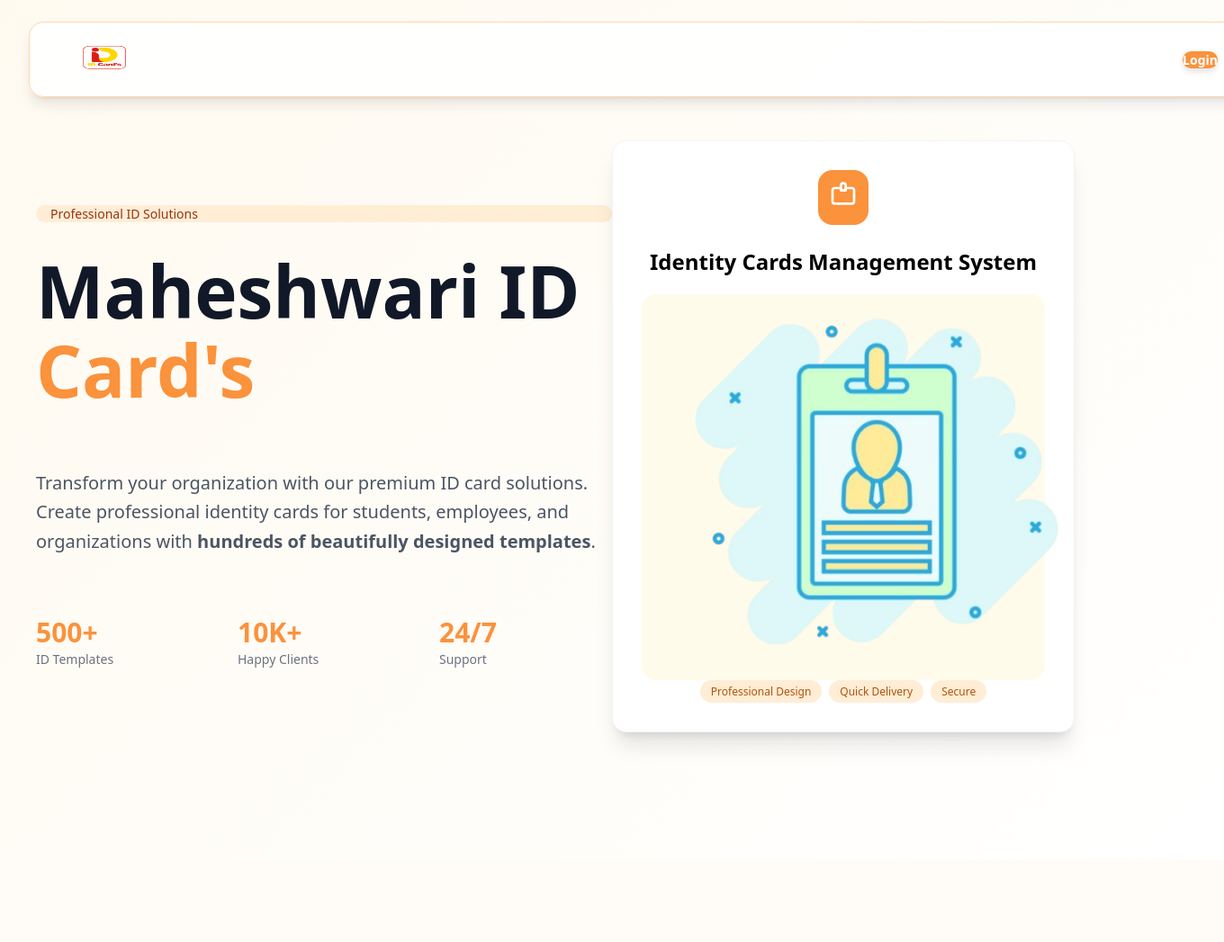
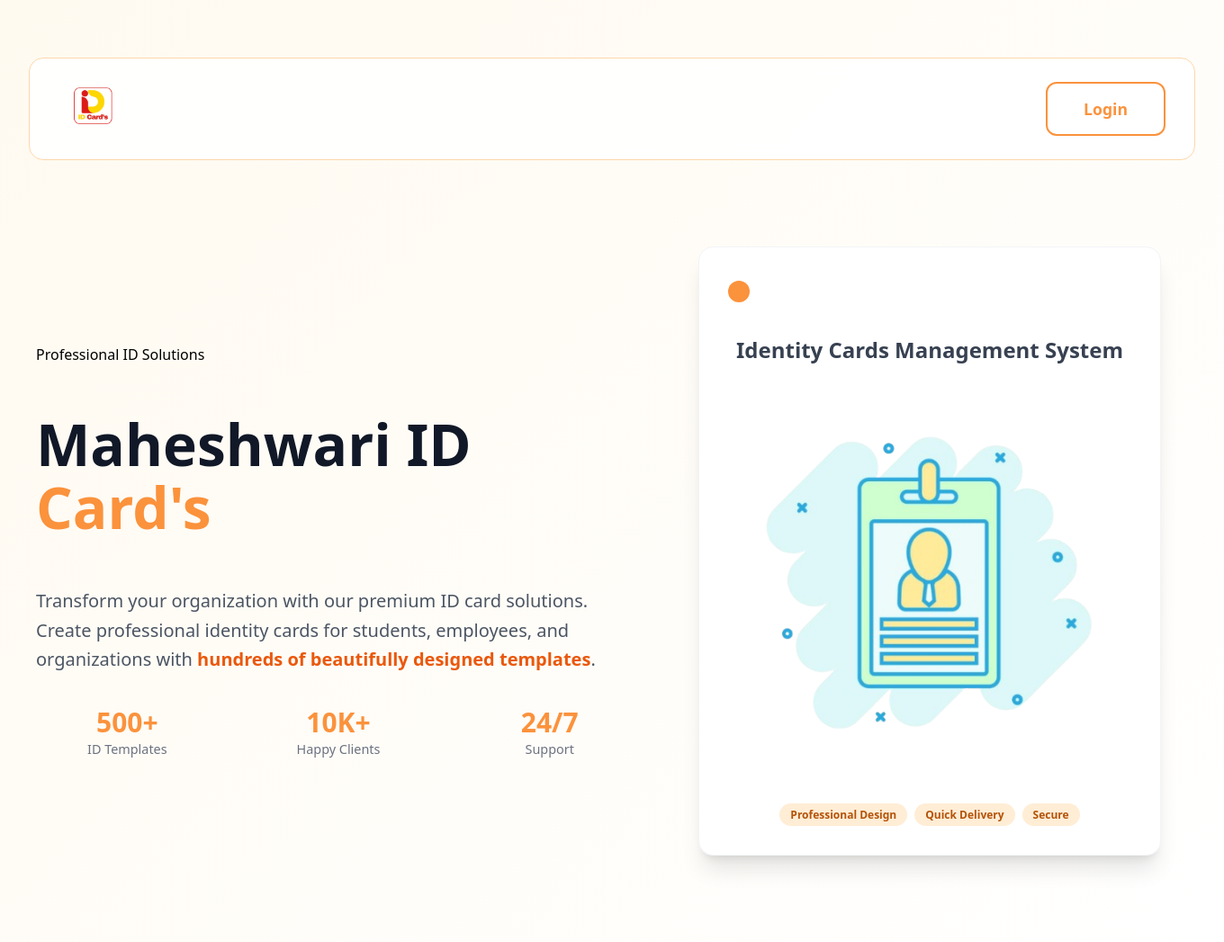
Before and after one commit to paavn17/maheshwari-php, a PHP site: page / in a window 1360 px wide. Shown: the whole page at 90% size. Before the commit the page ends 829 px from the top, so only its background shows below. Run offline with PHP 8.4, Linux system fonts and the light colour scheme.

Commit message:
landing page changes

```diff
--- a/index.php
+++ b/index.php
@@ -5,184 +5,257 @@
   <title>Maheshwari ID Card's — Landing Page</title>
   <meta name="viewport" content="width=device-width, initial-scale=1" />
   <style>
-        body { margin:0; font-family:ui-sans-serif,system-ui,Arial,sans-serif; background: linear-gradient(135deg,#FFFAF0 0%,#FFF 100%);}
-        .min-h-screen {min-height: 100vh;}
-        .px-4 {padding-left:1rem; padding-right:1rem;}
-        .md\:px-8 {padding-left:2rem; padding-right:2rem;}
-        .px-6 {padding-left:1.5rem; padding-right:1.5rem;}
-        .md\:px-10 {padding-left:2.5rem; padding-right:2.5rem;}
-        .p-8 {padding:2rem;}
-        .pt-6 {padding-top:1.5rem;}
-        .py-4 {padding-top:1rem; padding-bottom:1rem;}
-        .max-w-7xl {max-width:80rem; margin-left:auto; margin-right:auto;}
-        .bg-white\/90 {background-color: rgba(255, 255, 255, 0.9);}
-        .backdrop-blur-md {backdrop-filter: blur(8px);}
-        .border {border: 1px solid #fed7aa;} /* orange-100 */
-        .rounded-2xl {border-radius:1rem;}
-        .shadow-lg {box-shadow: 0 10px 15px -3px rgba(0,0,0,.1), 0 4px 6px -4px rgba(0,0,0,.1);}
-        .flex {display:flex;}
-        .flex-col {flex-direction: column;}
-        .sm\:flex-row {flex-direction: row;}
-        .justify-between {justify-content: space-between;}
-        .items-center {align-items: center;}
-        .gap-4 {gap: 1rem;}
-        .pt-12 {padding-top: 3rem;}
-        .mt-12 {margin-top: 3rem;}
-        .flex-1 {flex: 1;}
-        .text-center {text-align: center;}
-        .md\:text-left {text-align: left;}
-        .space-y-8 > * + * {margin-top: 2rem;}
-        .bg-orange-100 {background:#FFEDD5;}
-        .text-orange-800 {color:#9A3412;}
-        .rounded-full {border-radius:9999px;}
-        .text-sm {font-size:.875rem;}
-        .font-medium {font-weight:500;}
-        .mb-6 {margin-bottom:1.5rem;}
-        .text-5xl {font-size:3rem;}
-        .md\:text-7xl {font-size:5rem;}
-        .font-bold {font-weight:700;}
-        .text-gray-900 {color:#111827;}
-        .leading-tight {line-height:1.1;}
-        .text-orange-400 {color:#FB923C;}
-        .text-lg {font-size:1.125rem;}
-        .md\:text-xl {font-size:1.25rem;}
-        .text-gray-600 {color:#4B5563;}
-        .max-w-2xl {max-width:42rem;}
-        .leading-relaxed {line-height:1.625;}
-        .grid {display:grid;}
-        .grid-cols-3 {grid-template-columns:repeat(3,1fr);}
-        .gap-8 {gap:2rem;}
-        .pt-8 {padding-top:2rem;}
-        .sm\:text-left {text-align:left;}
-        .text-3xl {font-size:1.875rem;}
-        .text-gray-500 {color:#6B7280;}
-        .bg-white {background:#FFF;}
-        .p-8 {padding:2rem;}
-        .rounded-2xl {border-radius:1rem;}
-        .shadow-xl {box-shadow:0 20px 25px -5px rgba(0,0,0,.1),0 8px 10px -6px rgba(0,0,0,.1);}
-        .border-gray-100 {border-color:#F3F4F6;}
-        .max-w-md {max-width:28rem;}
-        .flex-wrap {flex-wrap:wrap;}
-        .gap-2 {gap:.5rem;}
-        .justify-center {justify-content:center;}
-        .bg-orange-400 {background:#FB923C;}
-        .p-3 {padding:.75rem;}
-        .rounded-xl {border-radius:.75rem;}
-        .text-white {color:#FFF;}
-        .border-4 {border-width:4px;}
-        .border-orange-200 {border-color:#FED7AA;}
-        .rounded-lg {border-radius:.5rem;}
-        .object-cover {object-fit:cover;}
-        .bg-orange-50 {background:#FFFBEB;}
-        .px-3 {padding-left:.75rem;padding-right:.75rem;}
-        .py-1 {padding-top:.25rem;padding-bottom:.25rem;}
-        .text-orange-700 {color:#B45309;}
-        .text-xs {font-size: .75rem;}
-        .font-semibold {font-weight:600;}
-        .hover\:bg-gray-200:hover {background:#E5E7EB;}
-        .hover\:bg-orange-500:hover {background:#F97316;}
-        .rounded-xl {border-radius:1rem;}
-        .w-full {width:100%;}
-        .sm\:w-auto {width:auto;}
-        .text-gray-700 {color:#374151;}
-        .border-gray-200 {border-color:#E5E7EB;}
-        .transition-colors {transition: background-color 0.3s;}
-        .text-white {color:#FFF;}
-        .shadow-md {box-shadow: 0 4px 6px rgba(0,0,0,0.1);}
-        .cursor-pointer {cursor:pointer;}
+    body {
+      margin: 0;
+      font-family: ui-sans-serif, system-ui, Arial, sans-serif;
+      background: linear-gradient(135deg, #FFFAF0 0%, #FFF 100%);
+    }
+
+    /* Add more top padding to container for space above navbar */
+    .pt-6 {
+      padding-top: 4rem; /* Increased gap from top of screen */
+      padding-left: 1rem;
+      padding-right: 1rem;
+    }
+    @media (min-width: 768px) {
+      .pt-6 {
+        padding-left: 2rem;
+        padding-right: 2rem;
+      }
+    }
+
+    /* Navbar */
+    nav {
+      background: rgba(255, 255, 255, 0.9);
+      backdrop-filter: blur(8px);
+      border: 1px solid #fed7aa;
+      border-radius: 1rem;
+      padding: 1rem 2rem;
+      max-width: 80rem;
+      margin: auto;
+    }
+    nav img {
+      max-height: 80px; /* Increased logo height from 50 to 80 */
+      width: auto;
+    }
+    .nav-container {
+      display: flex;
+      justify-content: space-between;
+      align-items: center;
+    }
+    .login-btn {
+      display: inline-block;
+      padding: 1rem 2.5rem;
+      font-size: 1.1rem;
+      font-weight: 600;
+      border-radius: 0.75rem;
+      border: 2px solid #FB923C;
+      color: #FB923C;
+      background: transparent;
+      text-decoration: none;
+      transition: all 0.3s;
+    }
+    .login-btn:hover {
+      background: #FB923C;
+      color: #fff;
+    }
+
+    /* Hero */
+    .hero {
+      padding: 4rem 1.5rem;
+    }
+    @media (min-width: 768px) {
+      .hero {
+        padding: 6rem 2.5rem;
+      }
+    }
+    .hero-container {
+      max-width: 80rem;
+      margin: auto;
+      display: flex;
+      flex-direction: column-reverse;
+      gap: 3rem;
+    }
+    @media (min-width: 1024px) {
+      .hero-container {
+        flex-direction: row;
+        align-items: center;
+        gap: 4rem;
+      }
+    }
+
+    /* Left content */
+    .hero h1 {
+      font-size: 2.5rem;
+      font-weight: 700;
+      color: #111827;
+      line-height: 1.1;
+    }
+    @media (min-width: 768px) {
+      .hero h1 {
+        font-size: 4rem;
+      }
+    }
+    .hero h1 span {
+      color: #FB923C;
+    }
+    .hero p {
+      font-size: 1.125rem;
+      color: #4B5563;
+      max-width: 42rem;
+      line-height: 1.625;
+      margin-top: 1rem;
+      margin-bottom: 2rem;
+    }
+    @media (min-width: 768px) {
+      .hero p {
+        font-size: 1.25rem;
+      }
+    }
+
+    /* Stats */
+    .stats {
+      display: grid;
+      grid-template-columns: repeat(3, 1fr);
+      gap: 2rem;
+      margin-top: 2rem;
+    }
+    .stats div {
+      text-align: center;
+    }
+    .stats .number {
+      font-size: 1.875rem;
+      font-weight: 700;
+      color: #FB923C;
+    }
+    .stats .label {
+      color: #6B7280;
+      font-size: 0.9rem;
+      font-weight: 500;
+    }
+
+    /* Right card */
+    .card {
+      background: #fff;
+      border: 1px solid #F3F4F6;
+      padding: 2rem;
+      border-radius: 1rem;
+      max-width: 28rem;
+      margin: auto;
+      box-shadow: 0 20px 25px -5px rgba(0,0,0,.1),0 8px 10px -6px rgba(0,0,0,.1);
+    }
+    .card-icon {
+      background: #FB923C;
+      padding: 0.75rem;
+      border-radius: 0.75rem;
+      display: inline-flex;
+      justify-content: center;
+      align-items: center;
+      margin-bottom: 1rem;
+    }
+    .card h2 {
+      font-size: 1.5rem;
+      font-weight: 700;
+      text-align: center;
+      margin-bottom: 1.5rem;
+      color: #374151;
+    }
+    .card img {
+      border-radius: 0.5rem;
+      object-fit: cover;
+      width: 100%;
+    }
+    .badge {
+      display: inline-block;
+      padding: 0.25rem 0.75rem;
+      font-size: 0.75rem;
+      font-weight: 600;
+      border-radius: 9999px;
+      background: #FFEDD5;
+      color: #B45309;
+    }
+    .badge-group {
+      margin-top: 1rem;
+      display: flex;
+      flex-wrap: wrap;
+      gap: 0.5rem;
+      justify-content: center;
+    }
   </style>
 </head>
 <body>
   <!-- Navbar -->
   <div class="pt-6 px-4 md:px-8">
-        <nav class="w-full max-w-7xl mx-auto bg-white/90 backdrop-blur-md border border-orange-100 rounded-2xl px-6 md:px-10 shadow-lg">
-            <div class="flex flex-col sm:flex-row justify-between items-center gap-4 py-4">
-                <!-- Logo -->
-                <img src="public/images/logo.png" alt="Logo" width="90" height="50" />
+    <nav>
+      <div class="nav-container">
+        <!-- Left logo -->
+        <img src="public/images/logo.png" alt="Logo" width="auto" height="80" />
 
-                <!-- Login Button -->
-                <div class="w-full sm:w-auto">
-                    <a href="login.php"
-   class="w-full sm:w-auto px-8 py-3 text-sm font-semibold text-white bg-orange-400 hover:bg-orange-500 rounded-xl shadow-md transition-colors cursor-pointer"
-   style="display:inline-block; text-align:center; text-decoration:none;">
-   Login
-</a>
-
-                </div>
+        <!-- Right login -->
+        <a href="login.php" class="login-btn">Login</a>
       </div>
     </nav>
   </div>
 
   <!-- Hero Section -->
-    <section class="min-h-screen bg-gradient-to-br px-6 md:px-16 py-6">
-        <div class="max-w-7xl mx-auto flex flex-col-reverse lg:flex-row items-center gap-16 w-full mt-12">
+  <section class="hero min-h-screen">
+    <div class="hero-container">
       <!-- Left Content -->
-            <div class="flex-1 text-center md:text-left space-y-8">
+      <div class="flex-1 text-center md:text-left">
         <div class="inline-flex items-center px-4 py-2 bg-orange-100 text-orange-800 rounded-full text-sm font-medium mb-6">
           Professional ID Solutions
         </div>
 
-                <h1 class="text-5xl md:text-7xl font-bold text-gray-900 leading-tight">
+        <h1>
           Maheshwari ID<br />
-                    <span class="text-orange-400">Card's</span>
+          <span>Card's</span>
         </h1>
 
-                <p class="text-lg md:text-xl text-gray-600 max-w-2xl leading-relaxed">
+        <p>
           Transform your organization with our premium ID card solutions.
           Create professional identity cards for students, employees, and organizations
-                    with <span class="text-orange-600 font-semibold">hundreds of beautifully designed templates</span>.
+          with <span style="color:#EA580C; font-weight:600;">hundreds of beautifully designed templates</span>.
         </p>
 
         <!-- Stats -->
-                <div class="grid grid-cols-3 gap-8 pt-8">
-                    <div class="text-center sm:text-left">
-                        <div class="text-3xl font-bold text-orange-400">500+</div>
-                        <div class="text-gray-500 text-sm font-medium">ID Templates</div>
+        <div class="stats">
+          <div>
+            <div class="number">500+</div>
+            <div class="label">ID Templates</div>
           </div>
-                    <div class="text-center sm:text-left">
-                        <div class="text-3xl font-bold text-orange-400">10K+</div>
-                        <div class="text-gray-500 text-sm font-medium">Happy Clients</div>
+          <div>
+            <div class="number">10K+</div>
+            <div class="label">Happy Clients</div>
           </div>
-                    <div class="text-center sm:text-left">
-                        <div class="text-3xl font-bold text-orange-400">24/7</div>
-                        <div class="text-gray-500 text-sm font-medium">Support</div>
+          <div>
+            <div class="number">24/7</div>
+            <div class="label">Support</div>
           </div>
         </div>
       </div>
 
-            <!-- Right Image Box -->
-            <div class="flex-1 flex justify-end">
-                <div class="bg-white p-8 rounded-2xl shadow-xl border border-gray-100 max-w-md w-full">
-                    <!-- Header with icon -->
-                    <div class="flex items-center justify-center mb-6">
-                        <div class="bg-orange-400 p-3 rounded-xl">
-                            <svg class="w-8 h-8 text-white" fill="none" stroke="currentColor" viewBox="0 0 24 24" width="32" height="32">
+      <!-- Right Card -->
+      <div class="flex-1 flex justify-center">
+        <div class="card">
+          <div class="flex items-center justify-center">
+            <div class="card-icon">
+              <svg class="w-8 h-8 text-white" fill="none" stroke="currentColor" viewBox="0 0 24 24">
                 <path stroke-linecap="round" stroke-linejoin="round" stroke-width="2"
                       d="M10 6H5a2 2 0 00-2 2v9a2 2 0 002 2h14a2 2 0 002-2V8a2 2 0 00-2-2h-5m-4 0V4a2 2 0 114 0v2m-4 0a2 2 0 104 0m-4 0v2m4-2v2"></path>
               </svg>
             </div>
           </div>
 
-                    <h2 class="text-xl md:text-2xl font-bold text-center text-gray-800 mb-8">
-                        Identity Cards Management System
-                    </h2>
+          <h2>Identity Cards Management System</h2>
 
-                    <!-- Image container -->
           <div class="border-4 border-orange-200 p-3 rounded-xl bg-orange-50">
-                        <img src="public/images/hero.png" alt="Professional ID Cards Collection" width="500" height="400" style="border-radius:0.5rem; object-fit:cover;" />
+            <img src="public/images/hero.png" alt="Professional ID Cards Collection" />
           </div>
 
-                    <!-- Feature badges -->
-                    <div class="flex flex-wrap gap-2 mt-6 justify-center">
-                        <span class="px-3 py-1 bg-orange-100 text-orange-700 text-xs font-medium rounded-full">
-                            Professional Design
-                        </span>
-                        <span class="px-3 py-1 bg-orange-100 text-orange-700 text-xs font-medium rounded-full">
-                            Quick Delivery
-                        </span>
-                        <span class="px-3 py-1 bg-orange-100 text-orange-700 text-xs font-medium rounded-full">
-                            Secure
-                        </span>
+          <div class="badge-group">
+            <span class="badge">Professional Design</span>
+            <span class="badge">Quick Delivery</span>
+            <span class="badge">Secure</span>
           </div>
         </div>
       </div>
```
Lines whose indentation alone changed are shown as unchanged.
